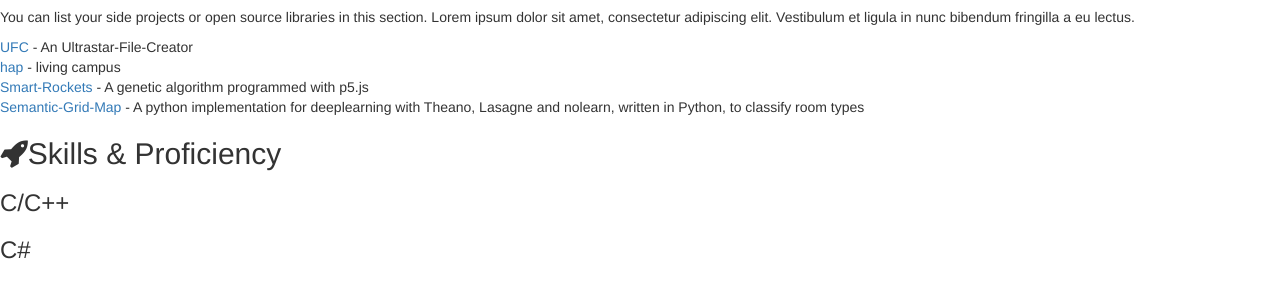
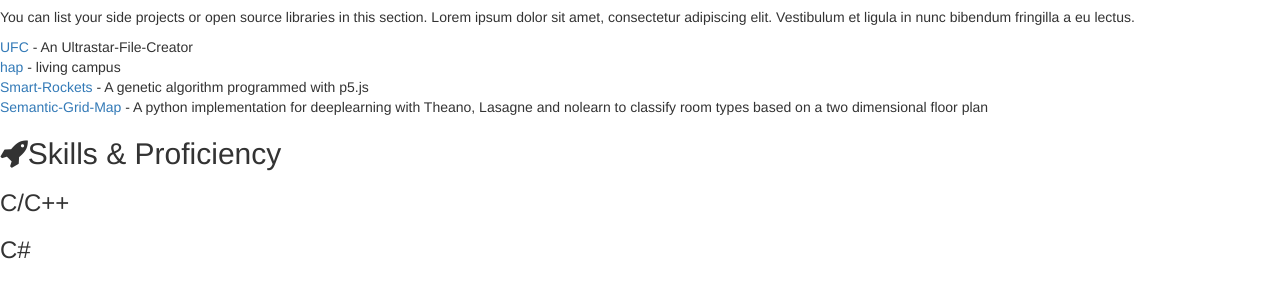
Before and after one commit to Saritus/saritus.github.io, a Jekyll site: the page built from index.html, in a window 1280 px wide. Shown: the part 1280-1565 px from the top of the page. Built offline with Jekyll 4.4.1, drawn with Linux system fonts in a browser that asks for light colours.

Commit message:
Fix Semantic-Grid-Map description

```diff
--- a/_includes/projects.html
+++ b/_includes/projects.html
@@ -26,7 +26,7 @@
 
     <div class="item">
         <span class="project-title"><a href="https://github.com/Saritus/Semantic-Grid-Map">Semantic-Grid-Map</a></span> -
-        <span class="project-tagline">A python implementation for deeplearning with Theano, Lasagne and nolearn, written in Python, to classify room types</span>
+        <span class="project-tagline">A python implementation for deeplearning with Theano, Lasagne and nolearn to classify room types based on a two dimensional floor plan</span>
     </div>
     <!--//item-->
 
```
